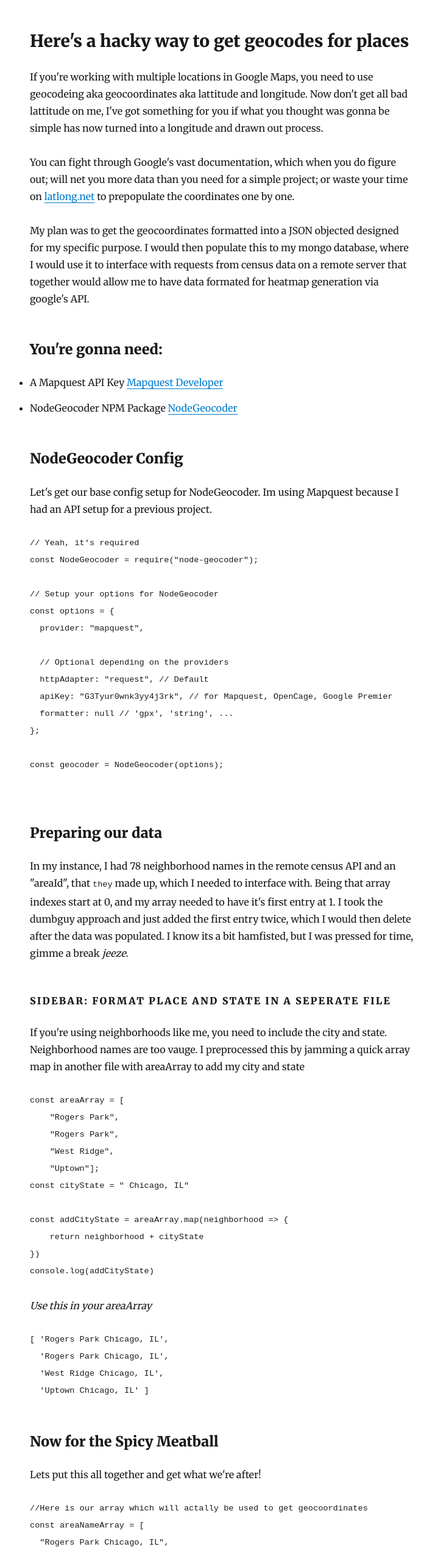
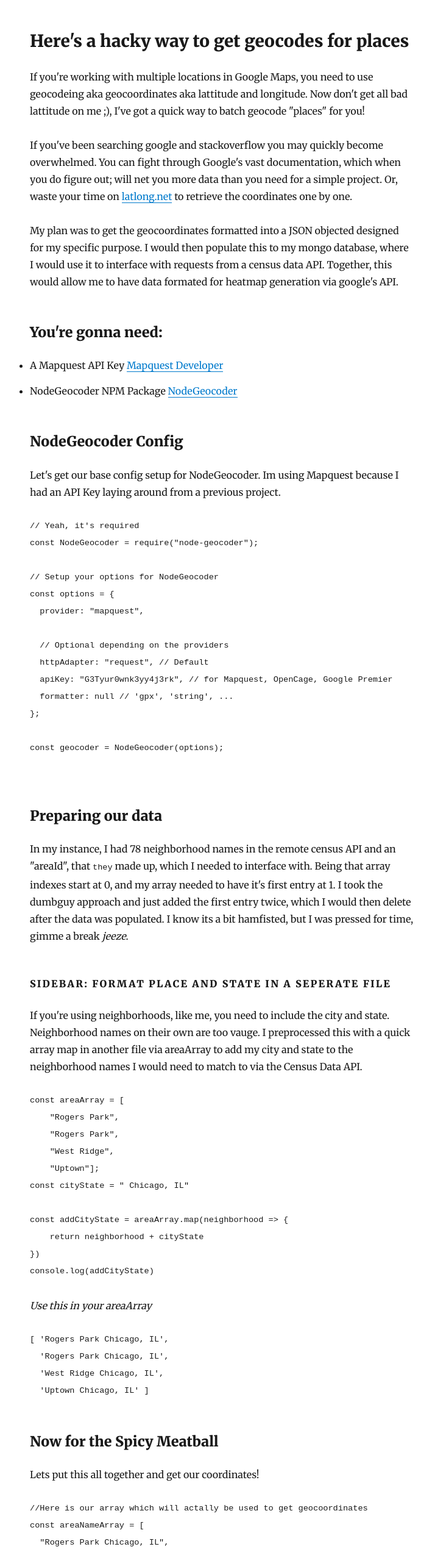
Before and after one commit to somemothersson/smalito-blog, a Gatsby site: page /geocode/ in a window 1280 px wide. Shown: the part 170-2720 px from the top of the page at 61% size, without its empty margins (276-985 px from the left). Built offline with nearby package versions, Linux system fonts and the light colour scheme; Gatsby itself is replaced by a stand-in of ours; some packages are replaced by stand-ins of ours; code samples lack their colours.

Commit message:
updated grammar

````diff
--- a/content/blog/geocode/index.md
+++ b/content/blog/geocode/index.md
@@ -5,11 +5,11 @@ description: "A less than perfect approach to solving a geocoding dilemma"
 ---
 
 ##   Here's a hacky way to get geocodes for places
-If you're working with multiple locations in Google Maps, you need to use geocodeing aka geocoordinates aka lattitude and longitude. Now don't get all bad lattitude on me, I've got something for you if what you thought was gonna be simple has now turned into a longitude and drawn out process.
+If you're working with multiple locations in Google Maps, you need to use geocodeing aka geocoordinates aka lattitude and longitude. Now don't get all bad lattitude on me ;), I've got a quick way to batch geocode "places" for you!
 
-You can fight through Google's vast documentation, which when you do figure out; will net you more data than you need for a simple project; or waste your time on [latlong.net]( https://www.latlong.net/) to prepopulate the coordinates one by one.
+If you've been searching google and stackoverflow you may quickly become overwhelmed. You can fight through Google's vast documentation, which when you do figure out; will net you more data than you need for a simple project. Or, waste your time on [latlong.net]( https://www.latlong.net/) to retrieve the coordinates one by one.
 
-My plan was to get the geocoordinates formatted into a JSON objected designed for my specific purpose. I would then populate this to my mongo database, where I would use it to interface with requests from census data on a remote server that together would allow me to have data formated for heatmap generation via google's API.
+My plan was to get the geocoordinates formatted into a JSON objected designed for my specific purpose. I would then populate this to my mongo database, where I would use it to interface with requests from a census data API. Together, this would allow me to have data formated for heatmap generation via google's API.
 
 ### You're gonna need:
 * A Mapquest API Key [Mapquest Developer](https://developer.mapquest.com)
@@ -18,7 +18,7 @@ My plan was to get the geocoordinates formatted into a JSON objected designed fo
 
 
 ### NodeGeocoder Config
-Let's get our base config setup for NodeGeocoder. Im using Mapquest because I had an API setup for a previous project.
+Let's get our base config setup for NodeGeocoder. Im using Mapquest because I had an API Key laying around from a previous project.
 ```javascript
 // Yeah, it's required
 const NodeGeocoder = require("node-geocoder");
@@ -41,7 +41,7 @@ const geocoder = NodeGeocoder(options);
 In my instance, I had 78 neighborhood names in the remote census API and an "areaId", that `they` made up, which I needed to interface with. Being that array indexes start at 0, and my array needed to have it's first entry at 1. I took the dumbguy approach and just added the first entry twice, which I would then delete after the data was populated. I know its a bit hamfisted, but I was pressed for time, gimme a break *jeeze*.
 
 #### SideBar: Format place and state in a seperate file
-If you're using neighborhoods like me, you need to include the city and state. Neighborhood names are too vauge. I preprocessed this by jamming a quick array map in another file with areaArray to add my city and state
+If you're using neighborhoods, like me, you need to include the city and state. Neighborhood names on their own are too vauge. I preprocessed this with a quick array map in another file via areaArray to add my city and state to the neighborhood names I would need to match to via the Census Data API.
 
 
 
@@ -69,7 +69,7 @@ console.log(addCityState)
 ```
 
 ### Now for the Spicy Meatball
-Lets put this all together and get what we're after!
+Lets put this all together and get our coordinates!
 
 ```javascript
 //Here is our array which will actally be used to get geocoordinates
@@ -109,6 +109,6 @@ Properly formatted JSON Object I can use with Google MAPS, can I get a Hell YEAH
 ```
 
 #### PHEW
-Now we're cooking with gas. We got output in our console `EXACTLY` the way we want it. So all I did was paste this into Postman and Posted it to my appropriate route. Don't forget to delete that first guy @0 before you upload, and *Ala Kazam Ala Kazoo*
+We got output in our console `EXACTLY` the way we want it. So all I did was paste this into Postman and Posted it to my appropriate route which hit my MongoDB. Don't forget to delete that first line @0 before you upload, and *Ala Kazam Ala Kazoo*
 
 Hope this helps someone, someplace, at sometime.
--- a/src/components/layout.js
+++ b/src/components/layout.js
@@ -16,6 +16,7 @@ class Layout extends React.Component {
             ...scale(1.5),
             marginBottom: rhythm(1.5),
             marginTop: 0,
+
           }}
         >
           <Link
@@ -23,6 +24,7 @@ class Layout extends React.Component {
               boxShadow: `none`,
               textDecoration: `none`,
               color: `inherit`,
+
             }}
             to={`/`}
           >
@@ -43,6 +45,7 @@ class Layout extends React.Component {
               boxShadow: `none`,
               textDecoration: `none`,
               color: `inherit`,
+              fontFamily: `font-family: 'Monoton', cursive;`
             }}
             to={`/`}
           >
--- a/src/pages/index.js
+++ b/src/pages/index.js
@@ -15,7 +15,7 @@ class BlogIndex extends React.Component {
     const posts = data.allMarkdownRemark.edges
 
     return (
-      <Layout location={this.props.location} title={siteTitle}>
+      <Layout location={this.props.location} title={siteTitle} style={{fontFamily: `font-family: 'Monoton', cursive;`}}>
         <SEO title="All posts" />
         <Bio />
         {posts.map(({ node }) => {
````
